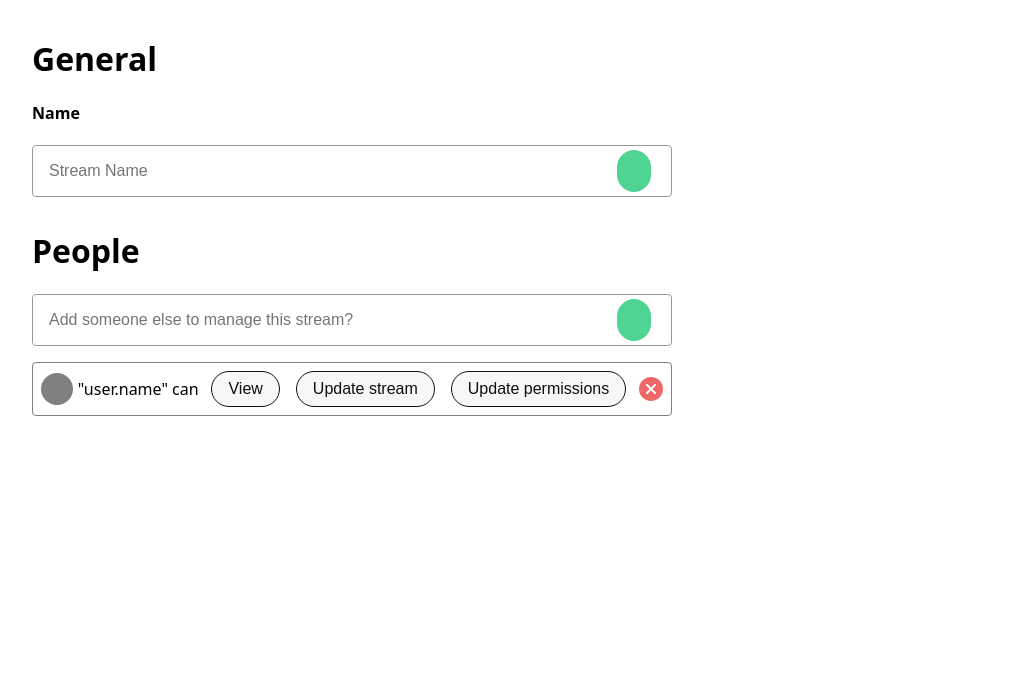
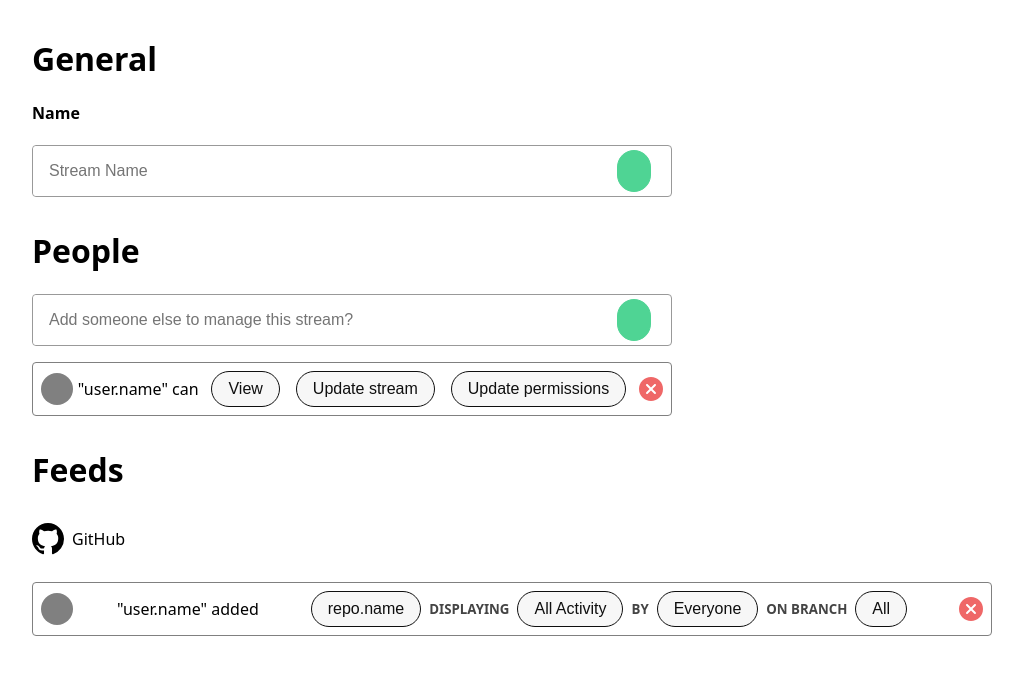
Before and after one commit to infinitescroll/archived-streams, a Next.js app: page /settings in a window 1280 px wide. Shown: the top 674 px of the page, without its empty margins (32-1055 px from the left). Built offline with nearby package versions, Linux system fonts and the light colour scheme.

Commit message:
v0.1 Settings page complete

```diff
--- a/pages/settings.jsx
+++ b/pages/settings.jsx
@@ -1,24 +1,23 @@
 import styled from 'styled-components'
-import { Box, Text, Menu, MenuItem } from '../components/index'
+import { Box, Text, Label, Menu, MenuItem, Icon } from '../components/index'
 import Input from '../components/Input'
 import Button from '../components/Button'
-import { IcoGitHub } from '../components/icons'
 import StreamEditor from '../components/StreamEditor'
 import Avatar from '../components/Avatar'
 
-import { IcoClose } from '../components/Icons'
+import { IcoClose, IcoGitHub } from '../components/Icons'
 
 const PageWrapper = styled(Box)``
 
 export default () => (
   <PageWrapper display="block" p={3} px={[2, 3, 5]} height="100vh">
-    <Box maxWidth="640px">
-      <Box>
+    <Box>
+      <Box maxWidth={640}>
         <h1>General</h1>
         <h4>Name</h4>
         <Input placeholder="Stream Name" required text="test" />
       </Box>
-      <Box my={4}>
+      <Box maxWidth={640} my={4}>
         <h1>People</h1>
         <Input
           placeholder="Add someone else to manage this stream?  "
@@ -54,6 +53,55 @@ export default () => (
           <IcoClose />
         </Menu>
       </Box>
+      <Box maxWidth={960} my={4}>
+        <h1>Feeds</h1>
+        <Box display="flex">
+          <Icon width="32px" mr={2}>
+            <IcoGitHub />
+          </Icon>
+          <Text>GitHub</Text>
+        </Box>
+        <Menu
+          display="flex"
+          alignItems="center"
+          justifyContent="space-between"
+          border="1px solid grey"
+          borderRadius={4}
+          p={2}
+          my={3}
+        >
+          <MenuItem display="flex">
+            <Avatar />
+          </MenuItem>
+          <MenuItem>"user.name" added</MenuItem>
+          <MenuItem>
+            <Menu display="flex" alignItems="center">
+              <MenuItem mx={2}>
+                <Button>repo.name</Button>
+              </MenuItem>
+              <MenuItem>
+                <Label>Displaying</Label>
+              </MenuItem>
+              <MenuItem mx={2}>
+                <Button>All Activity</Button>
+              </MenuItem>
+              <MenuItem>
+                <Label>By</Label>
+              </MenuItem>
+              <MenuItem mx={2}>
+                <Button>Everyone</Button>
+              </MenuItem>
+              <MenuItem>
+                <Label>On Branch</Label>
+              </MenuItem>
+              <MenuItem mx={2}>
+                <Button>All</Button>
+              </MenuItem>
+            </Menu>
+          </MenuItem>
+          <IcoClose />
+        </Menu>
+      </Box>
     </Box>
   </PageWrapper>
 )
```
